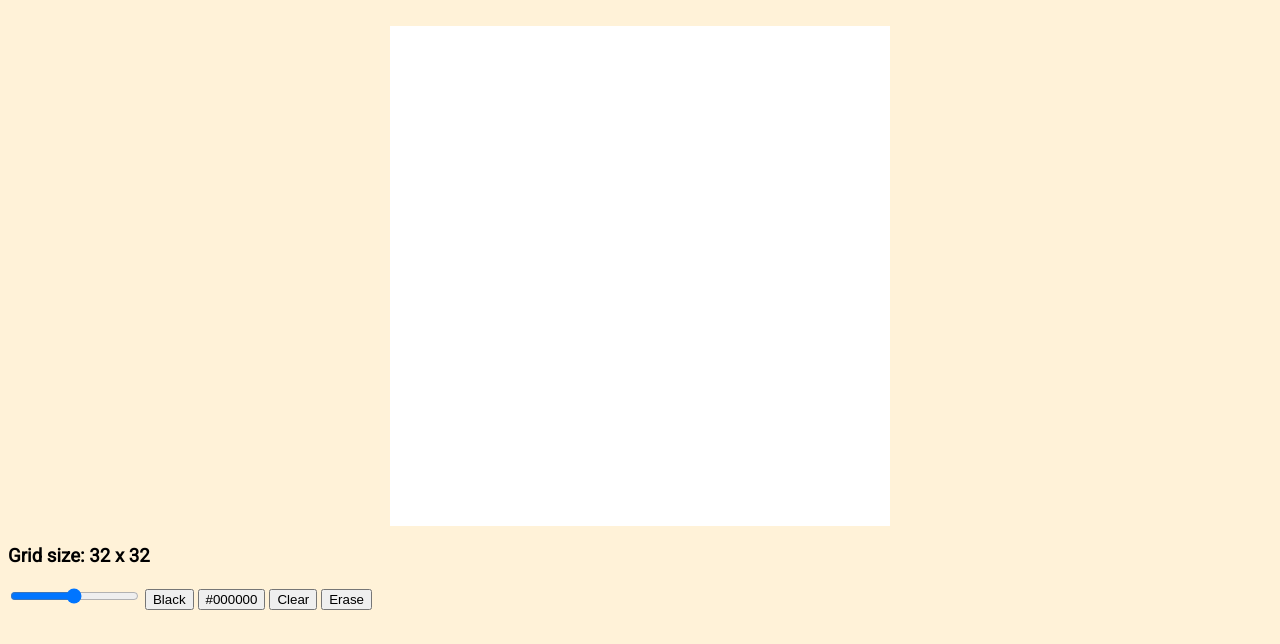
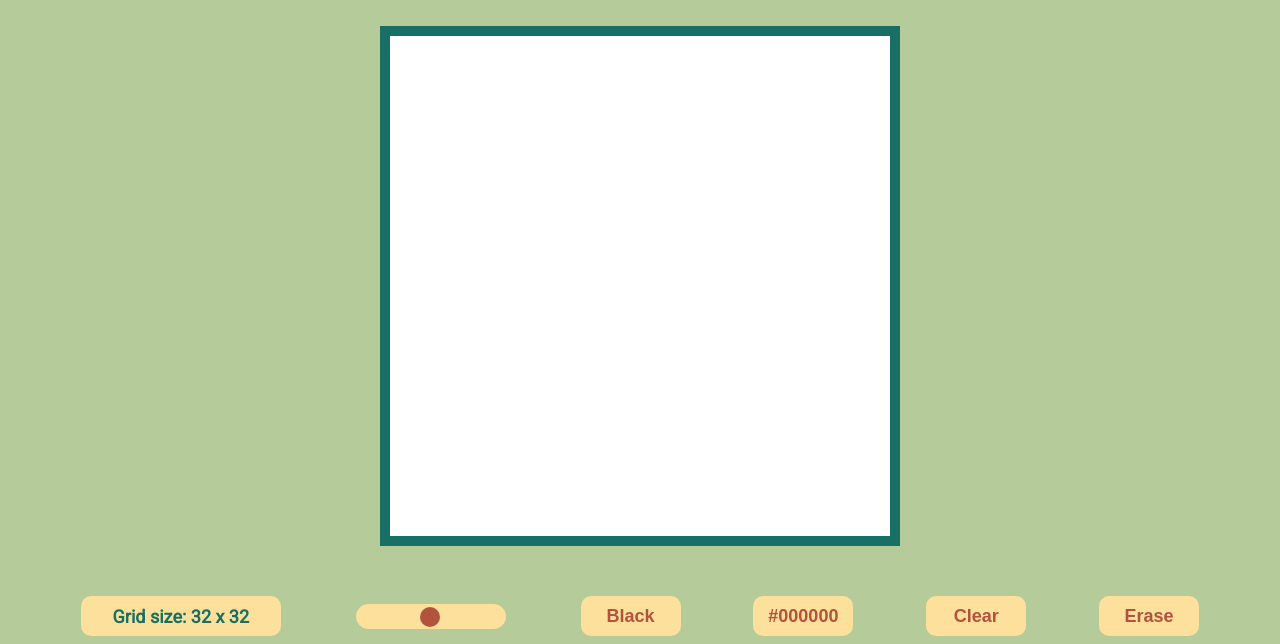
Before and after one commit to mk111996/etch-a-sketch, a plain HTML site: page index.html in a window 1280 px wide. Shown: the part 207-851 px from the top of the page. Before the commit the page ends 825 px from the top, so only its background shows below. Drawn offline with Linux system fonts and the light colour scheme; a web font is replaced by a local one.

Commit message:
modified

```diff
--- a/styles.css
+++ b/styles.css
@@ -3,13 +3,13 @@ html {
 }
 
 body {
-    background: #FFF2D8;
+    background: #B5CB99;
 }
 
 :root {
     --grid-rows: 1;
     --grid-columns: 1;
-    --text-color: #113946;
+    --text-color: #B2533E;
 }
 
 h1 {
@@ -31,6 +31,7 @@ h1 {
     grid-template-columns: repeat(var(--grid-cols), 1fr);
     height: 500px;
     width: 500px;
+    border: 10px solid #186F65;
 }
 
 .grid {
@@ -44,3 +45,80 @@ h1 {
 .grid:hover {
     cursor: pointer;
 }
+
+#options {
+    display: flex;
+    justify-content: space-evenly;
+    align-items: center;
+    color: #186F65;
+    margin-top: 50px;
+}
+
+#options button {
+    background: #FCE09B;
+    border-radius: 10px;
+    height: 40px;
+    width: 100px;
+    border: none;
+    font-size: 18px;
+    color: #B2533E;
+    font-weight: bold;
+}
+
+#options button:hover {
+    cursor: pointer;
+    transform: scale(1.1);
+}
+
+#options button:active {
+    background: #186F65;
+    color: #FCE09B;
+    cursor: pointer;
+}
+
+input[type="range"] {
+    -webkit-appearance: none;
+    cursor: pointer;
+    width: 150px;
+    background: transparent;
+  }
+
+input[type="range"]:focus {
+    outline: none;
+}
+
+input[type=range]::-webkit-slider-runnable-track {
+    height: 25px;
+    cursor: pointer;
+    background: #FCE09B;
+    border-radius: 25px;
+}
+
+input[type=range]::-webkit-slider-thumb {
+    height: 20px;
+    width: 20px;
+    border-radius: 10px;
+    background: #B2533E;
+    cursor: pointer;
+    -webkit-appearance: none;
+    margin-top: 2.8px;
+}
+
+input[type=range]::-webkit-slider-thumb:active {
+    background: #186F65;
+}
+
+#h3-bg {
+    display: flex;
+    background: #FCE09B;
+    height: 40px;
+    width: 200px;
+    justify-content: center;
+    align-items: center;
+    border-radius: 10px;
+}
+
+h3 {
+    font-size: 18px;
+    font-weight: bold;
+}
```
